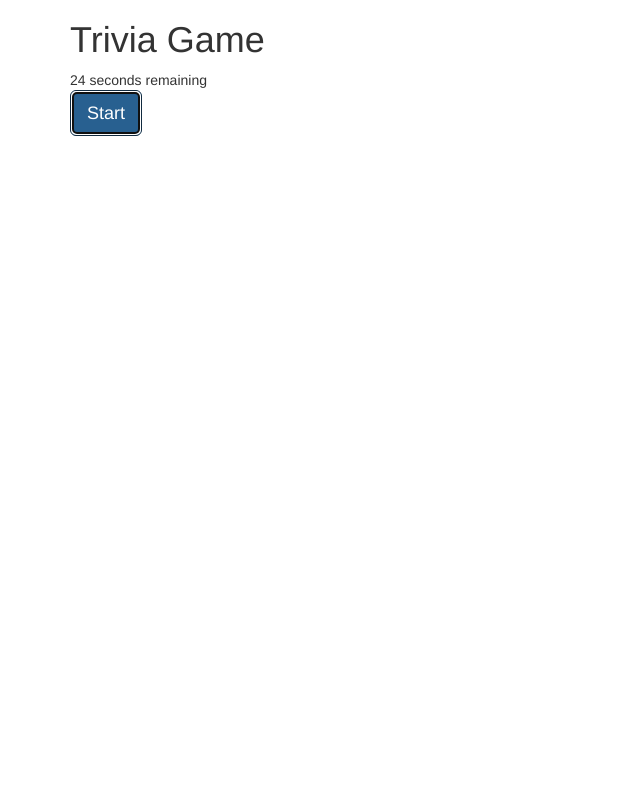
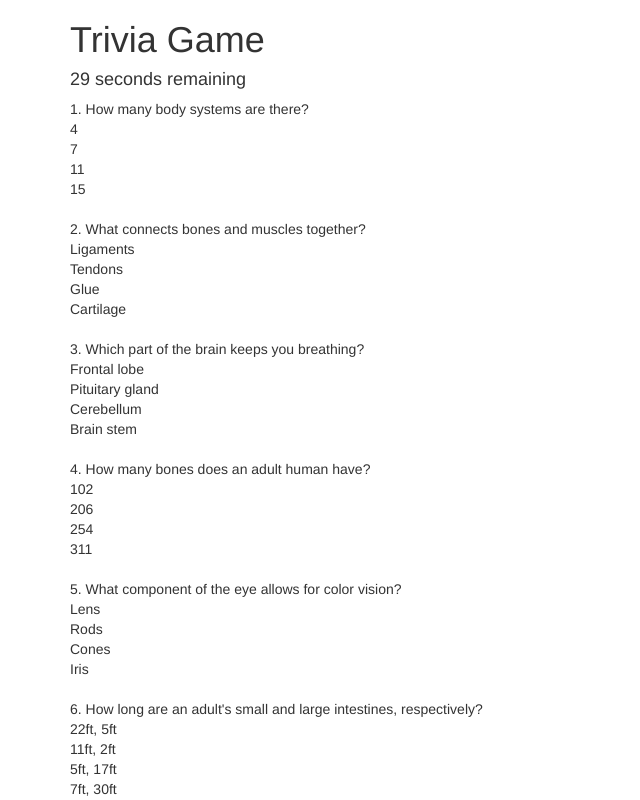
Before and after one commit to sloh03/TriviaGame, a plain HTML site: page index.html in a window 1280 px wide. Both pictures are taken after a click on the button "Start". Shown: the top 800 px of the page, without its empty margins (0-640 px from the left). Drawn offline with nearby package versions, Linux system fonts and the light colour scheme.

Commit message:
Quiz questions formatted missing radio buttons

```diff
--- a/assets/javascript/app.js
+++ b/assets/javascript/app.js
@@ -1,27 +1,38 @@
+
 $(document).ready(function() {
 
-    // ON PAGE LOAD
-    window.onload = function() {
+    // Hide done button
+    $('#done').hide();
+
     // ON CLICK OF START BUTTON
     $('#start').on("click", function() {
+        // Display and start countdown
+        startTimer();
         // Hide start button
-            // Display and start countdown
-            countdown();
-            // Display 8 questions with answer choices
+        $('#start').hide();
+        // Display 8 questions with answer choices in 'questions' div
+        displayQuestions();
         // Display 'done' button
+        $('#done').show();
     });
-    }
 
     // COUNTDOWN TIMER
     // Start timer countdown from 30s
     var timeLeft = 30;
+
     // Variable that will hold our setInterval that runs the timer
     var timerId;
+
     // Use setInterval to start the count and set the timer to running in 1000ms increments
+    function startTimer(){
         timerId = setInterval(countdown, 1000);
+        console.log("test");
+    }
 
+    // Create coundown function
     function countdown() {
-        if (timeLeft !== 0) {
+
+        if (timeLeft !== -1) {
             // Display countdown
             $('#time-left').html(timeLeft + ' seconds remaining');
             timeLeft--;
@@ -30,9 +41,94 @@ $(document).ready(function() {
         else {
             clearTimeout(timerId);
             // Hide questions
+            // Hide timer
             // Display 'All Done!' message
             // Push correct, incorrect, and unanswered questions to array
             // Display amount of correct, incorrect, and unanswered questions (array length)
         }
     }
+
+    // DISPLAY QUIZ
+    // Use array to store questions, answer choices, and correct answer
+    var questions = [
+        {
+            question: '1. How many body systems are there?',
+            choices: ['4', '7', '11', '15'],
+            correctAnswer: 3
+        },
+        {
+            question: '2. What connects bones and muscles together?',
+            choices: ['Ligaments', 'Tendons', 'Glue', 'Cartilage'],
+            correctAnswer: 2
+        },
+        {
+            question: '3. Which part of the brain keeps you breathing?',
+            choices: ['Frontal lobe', 'Pituitary gland', 'Cerebellum', 'Brain stem'],
+            correctAnswer: 4
+        },
+        {
+            question: '4. How many bones does an adult human have?',
+            choices: ['102', '206', '254', '311'],
+            correctAnswer: 2
+        },
+        {
+            question: '5. What component of the eye allows for color vision?',
+            choices: ['Lens', 'Rods', 'Cones', 'Iris'],
+            correctAnswer: 3
+        },
+        {
+            question: "6. How long are an adult's small and large intestines, respectively?",
+            choices: ['22ft, 5ft', '11ft, 2ft', '5ft, 17ft', '7ft, 30ft'],
+            correctAnswer: 1
+        },
+        {
+            question: '7. What are you front teeth called?',
+            choices: ['Canines', 'Chompers', 'Incisors', 'Molars'],
+            correctAnswer: 3
+        },
+        {
+            question: '8. What organ removes waste from blood?',
+            choices: ['Heart', 'Liver', 'Gallbladder', 'Kidneys'],
+            correctAnswer: 4
+        }
+    ];
+
+    // Set count variables for quiz results
+    var correct = 0;
+    var incorrect = 0;
+    var unanswered = 0;
+
+    // Create function to display all quiz questions and answers
+    function displayQuestions() {
+
+        // Loop through all questions
+        for (var i = 0; i<questions.length; i++) {
+
+            // Display each question
+            var question = questions[i].question;
+            $('#questions').append(question + '<br>');
+
+            // Display all answer choices using radio buttons
+            var choices = questions[i].choices;
+            $('#questions').append(choices.join(' ' + '<br>') + '<br>' + '<br>');
+
+            // Check if answer is correct
+            if (questions[i].correctAnswer);
+        }
+    }
+
 });
+
+// ON PAGE LOAD, DISPLAY START BUTTON
+// ON CLICK OF START BUTTON
+    // Hide start button
+    // Start timer countdown from 30s, 1000ms increment
+    // Display 8 questions with answer choices
+    // Display 'done' button
+
+// AT END OF TIMER OR WHEN 'DONE' BUTTON PRESSED
+    // Hide questions
+    // Hide timer
+    // Display 'All Done!' message
+    // Push correct, incorrect, and unanswered questions to separate arrays
+    // Display amount of correct, incorrect, and unanswered questions (array length)
--- a/index.html
+++ b/index.html
@@ -29,14 +29,20 @@
 
         <h1 id="game-name">Trivia Game</h1>
 
-        <div id="time-left"></div>
+        <h4>
+          <div id="time-left">00:30</div>
+        </h4>
 
         <div id="start">
-                <button type="button" class="btn btn-primary btn-lg">Start</button>
+            <button type="button" class="btn btn-primary btn-lg">Start</button>
         </div>
 
         <div id="questions"></div>
 
+        <div id="done">
+            <button type="button" class="btn btn-primary btn-lg">Done</button>
+        </div>
+
       </div>
   </body>
 </html>
```
Lines whose indentation alone changed are shown as unchanged.
